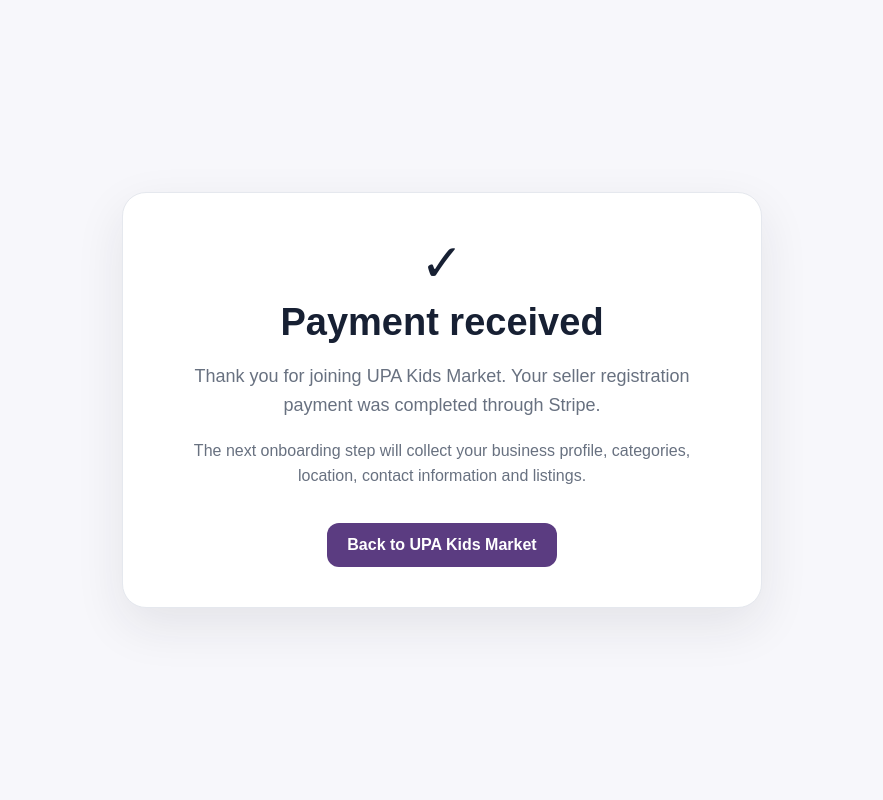
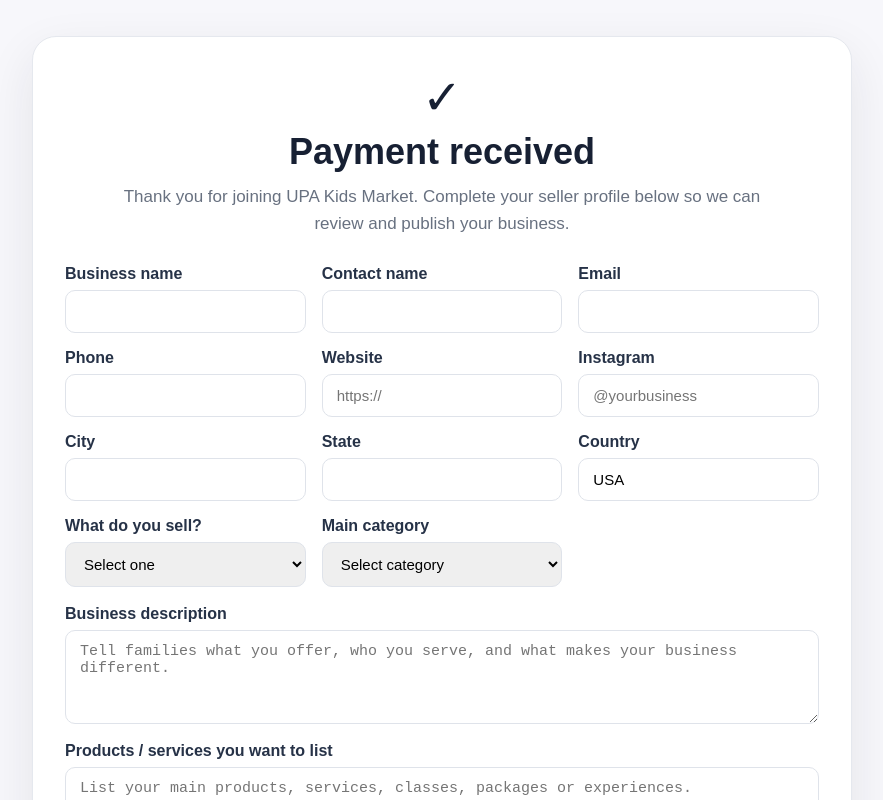
Before and after one commit to analauras1977-lgtm/upa-kids-market, a Next.js app: page /success in a window 1280 px wide. Shown: the top 800 px of the page, without its empty margins (198-1081 px from the left). Built offline with nearby package versions, Linux system fonts and the light colour scheme.

Commit message:
Add seller onboarding form after Stripe payment

```diff
--- a/app/success/page.tsx
+++ b/app/success/page.tsx
@@ -1,12 +1,135 @@
+'use client';
+
+import { FormEvent, useState } from 'react';
+
+const SUPABASE_URL = 'https://sixwopmpqrdrupkwpjpb.supabase.co';
+const SUPABASE_KEY = 'sb_publishable_uIaYo95VHuiiGQJ1Ut2rFg_HzlRVd9R';
+
+const categories = [
+  'Parties & Entertainment',
+  'Sports & Classes',
+  'Babysitting & Care',
+  'Education & Tutors',
+  'Camps & Activities',
+  'Toys & Gifts',
+  'Health & Wellness',
+  'Family Experiences',
+  'Other',
+];
+
 export default function SuccessPage() {
+  const [submitted, setSubmitted] = useState(false);
+  const [loading, setLoading] = useState(false);
+  const [error, setError] = useState('');
+
+  async function handleSubmit(event: FormEvent<HTMLFormElement>) {
+    event.preventDefault();
+    setLoading(true);
+    setError('');
+
+    const form = new FormData(event.currentTarget);
+    const payload = {
+      business_name: String(form.get('business_name') || '').trim(),
+      contact_name: String(form.get('contact_name') || '').trim(),
+      email: String(form.get('email') || '').trim(),
+      phone: String(form.get('phone') || '').trim() || null,
+      website: String(form.get('website') || '').trim() || null,
+      instagram: String(form.get('instagram') || '').trim() || null,
+      city: String(form.get('city') || '').trim() || null,
+      state: String(form.get('state') || '').trim() || null,
+      country: String(form.get('country') || 'USA').trim(),
+      seller_type: String(form.get('seller_type') || '').trim(),
+      category: String(form.get('category') || '').trim(),
+      description: String(form.get('description') || '').trim(),
+      product_service_details: String(form.get('product_service_details') || '').trim() || null,
+      status: 'pending_review',
+    };
+
+    try {
+      const response = await fetch(`${SUPABASE_URL}/rest/v1/marketplace_sellers`, {
+        method: 'POST',
+        headers: {
+          apikey: SUPABASE_KEY,
+          Authorization: `Bearer ${SUPABASE_KEY}`,
+          'Content-Type': 'application/json',
+          Prefer: 'return=minimal',
+        },
+        body: JSON.stringify(payload),
+      });
+
+      if (!response.ok) throw new Error('Could not save your profile.');
+      setSubmitted(true);
+    } catch {
+      setError('We could not save your profile. Please try again.');
+    } finally {
+      setLoading(false);
+    }
+  }
+
+  if (submitted) {
+    return (
+      <main style={{minHeight:'100vh',display:'grid',placeItems:'center',padding:32,background:'#f7f7fb',fontFamily:'Arial, Helvetica, sans-serif'}}>
+        <section style={{maxWidth:680,background:'white',border:'1px solid #e5e8ee',borderRadius:24,padding:40,textAlign:'center',boxShadow:'0 18px 50px rgba(31,36,48,.09)'}}>
+          <div style={{fontSize:52}}>✓</div>
+          <h1 style={{fontSize:36,margin:'8px 0 12px',color:'#172033'}}>Your seller profile was submitted</h1>
+          <p style={{fontSize:18,lineHeight:1.6,color:'#687180'}}>We received your business information. Your profile is now pending review before it is published in UPA Kids Market.</p>
+          <a href="/" style={{display:'inline-block',marginTop:18,padding:'13px 20px',background:'#5B3C81',color:'white',borderRadius:12,textDecoration:'none',fontWeight:800}}>Back to UPA Kids Market</a>
+        </section>
+      </main>
+    );
+  }
+
+  const inputStyle = {width:'100%',padding:'12px 14px',border:'1px solid #dfe3ea',borderRadius:10,fontSize:15,boxSizing:'border-box' as const};
+  const labelStyle = {display:'grid',gap:7,fontWeight:700,color:'#263247'};
+
   return (
-    <main style={{minHeight:"100vh",display:"grid",placeItems:"center",padding:"32px",background:"#f7f7fb",fontFamily:"Arial, Helvetica, sans-serif"}}>
-      <section style={{maxWidth:640,background:"white",border:"1px solid #e5e8ee",borderRadius:24,padding:40,textAlign:"center",boxShadow:"0 18px 50px rgba(31,36,48,.09)"}}>
-        <div style={{fontSize:52}}>✓</div>
-        <h1 style={{fontSize:38,margin:"8px 0 12px",color:"#172033"}}>Payment received</h1>
-        <p style={{fontSize:18,lineHeight:1.6,color:"#687180"}}>Thank you for joining UPA Kids Market. Your seller registration payment was completed through Stripe.</p>
-        <p style={{lineHeight:1.6,color:"#687180"}}>The next onboarding step will collect your business profile, categories, location, contact information and listings.</p>
-        <a href="/" style={{display:"inline-block",marginTop:18,padding:"13px 20px",background:"#5B3C81",color:"white",borderRadius:12,textDecoration:"none",fontWeight:800}}>Back to UPA Kids Market</a>
+    <main style={{minHeight:'100vh',padding:'36px 18px',background:'#f7f7fb',fontFamily:'Arial, Helvetica, sans-serif'}}>
+      <section style={{maxWidth:820,margin:'0 auto',background:'white',border:'1px solid #e5e8ee',borderRadius:24,padding:'32px',boxShadow:'0 18px 50px rgba(31,36,48,.09)'}}>
+        <div style={{textAlign:'center',marginBottom:28}}>
+          <div style={{fontSize:48}}>✓</div>
+          <h1 style={{fontSize:36,margin:'6px 0 10px',color:'#172033'}}>Payment received</h1>
+          <p style={{fontSize:17,lineHeight:1.6,color:'#687180',maxWidth:650,margin:'0 auto'}}>Thank you for joining UPA Kids Market. Complete your seller profile below so we can review and publish your business.</p>
+        </div>
+
+        <form onSubmit={handleSubmit} style={{display:'grid',gap:18}}>
+          <div style={{display:'grid',gridTemplateColumns:'repeat(auto-fit,minmax(240px,1fr))',gap:16}}>
+            <label style={labelStyle}>Business name<input required name="business_name" style={inputStyle} /></label>
+            <label style={labelStyle}>Contact name<input required name="contact_name" style={inputStyle} /></label>
+            <label style={labelStyle}>Email<input required type="email" name="email" style={inputStyle} /></label>
+            <label style={labelStyle}>Phone<input name="phone" style={inputStyle} /></label>
+            <label style={labelStyle}>Website<input name="website" placeholder="https://" style={inputStyle} /></label>
+            <label style={labelStyle}>Instagram<input name="instagram" placeholder="@yourbusiness" style={inputStyle} /></label>
+            <label style={labelStyle}>City<input name="city" style={inputStyle} /></label>
+            <label style={labelStyle}>State<input name="state" style={inputStyle} /></label>
+            <label style={labelStyle}>Country<input name="country" defaultValue="USA" style={inputStyle} /></label>
+            <label style={labelStyle}>What do you sell?
+              <select required name="seller_type" style={inputStyle} defaultValue="">
+                <option value="" disabled>Select one</option>
+                <option value="products">Products</option>
+                <option value="services">Services</option>
+                <option value="products_and_services">Products + Services</option>
+              </select>
+            </label>
+            <label style={labelStyle}>Main category
+              <select required name="category" style={inputStyle} defaultValue="">
+                <option value="" disabled>Select category</option>
+                {categories.map((category) => <option key={category}>{category}</option>)}
+              </select>
+            </label>
+          </div>
+
+          <label style={labelStyle}>Business description
+            <textarea required name="description" rows={4} placeholder="Tell families what you offer, who you serve, and what makes your business different." style={{...inputStyle,resize:'vertical'}} />
+          </label>
+          <label style={labelStyle}>Products / services you want to list
+            <textarea name="product_service_details" rows={4} placeholder="List your main products, services, classes, packages or experiences." style={{...inputStyle,resize:'vertical'}} />
+          </label>
+
+          {error && <div style={{padding:12,borderRadius:10,background:'#fff1f1',color:'#a82424',fontWeight:700}}>{error}</div>}
+
+          <button disabled={loading} type="submit" style={{border:0,borderRadius:12,padding:'14px 20px',background:'#5B3C81',color:'white',fontWeight:800,fontSize:16,cursor:'pointer'}}>{loading ? 'Saving...' : 'Submit seller profile'}</button>
+          <p style={{margin:0,textAlign:'center',fontSize:13,color:'#7a8391'}}>Profiles are reviewed before appearing publicly in UPA Kids Market.</p>
+        </form>
       </section>
     </main>
   );
```
